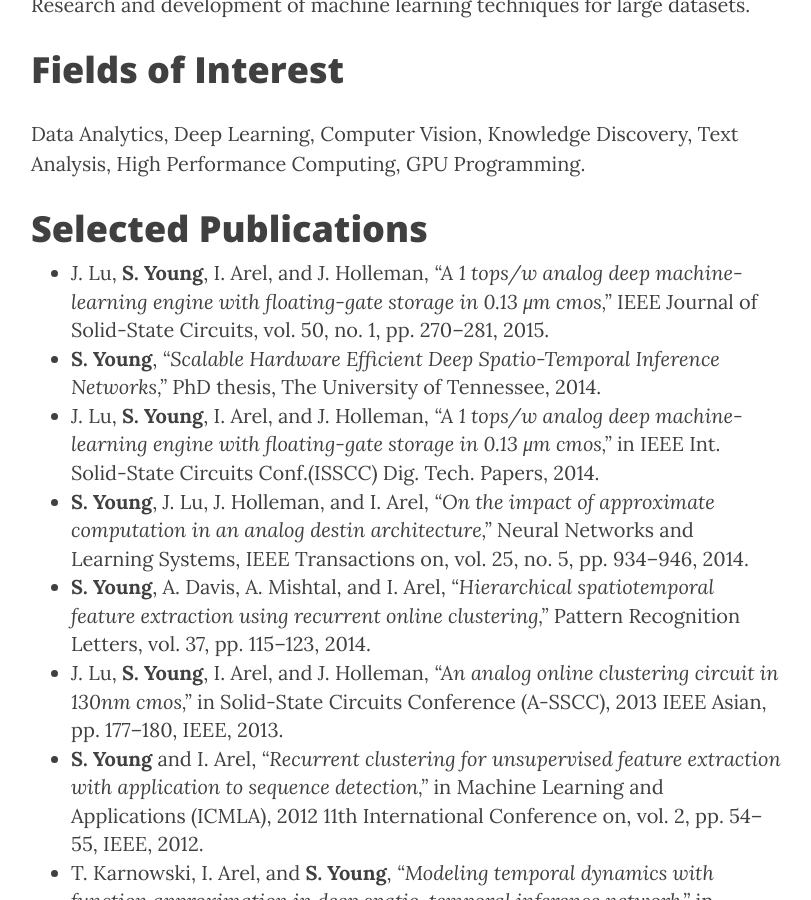
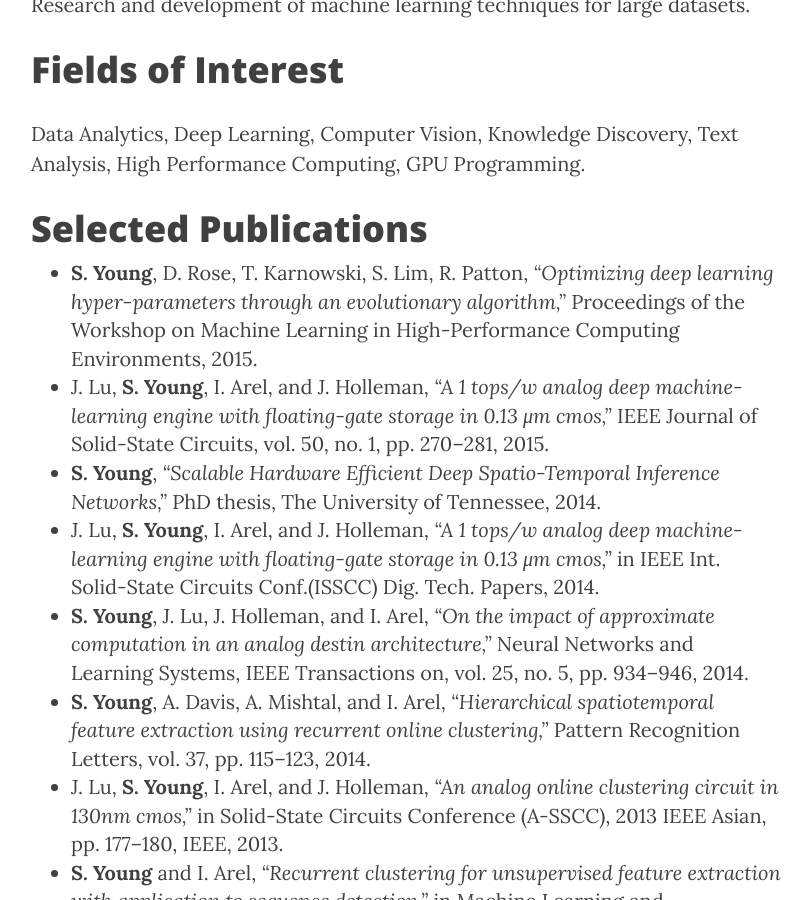
Before and after one commit to stevenryoung/stevenryoung.github.io, a Jekyll site: the page built from cv.md, in a window 1280 px wide and 900 px high, scrolled down 606 px. Shown: the whole window, without its empty margins (234-1045 px from the left). Built offline with Jekyll 4.4.1, drawn with Linux system fonts in a browser that asks for light colours; nearby versions of some CDN libraries.

Commit message:
Added MLHPC paper.

```diff
--- a/cv.md
+++ b/cv.md
@@ -13,6 +13,7 @@ Data Analytics, Deep Learning, Computer Vision, Knowledge Discovery, Text Analys
 High Performance Computing, GPU Programming.
 
 # Selected Publications
+* **S. Young**, D. Rose, T. Karnowski, S. Lim, R. Patton, *"Optimizing deep learning hyper-parameters through an evolutionary algorithm,"* Proceedings of the Workshop on Machine Learning in High-Performance Computing Environments, 2015.
 * J. Lu, **S. Young**, I. Arel, and J. Holleman, *“A 1 tops/w analog deep machine-learning engine with floating-gate storage in 0.13 μm cmos,”* IEEE Journal of Solid-State Circuits, vol. 50, no. 1, pp. 270--281, 2015.
 * **S. Young**, *"Scalable Hardware Efficient Deep Spatio-Temporal Inference Networks,"* PhD thesis, The University of Tennessee, 2014.
 * J. Lu, **S. Young**, I. Arel, and J. Holleman, *“A 1 tops/w analog deep machine-learning engine with floating-gate storage in 0.13 μm cmos,”* in IEEE Int. Solid-State Circuits Conf.(ISSCC) Dig. Tech. Papers, 2014.
```
